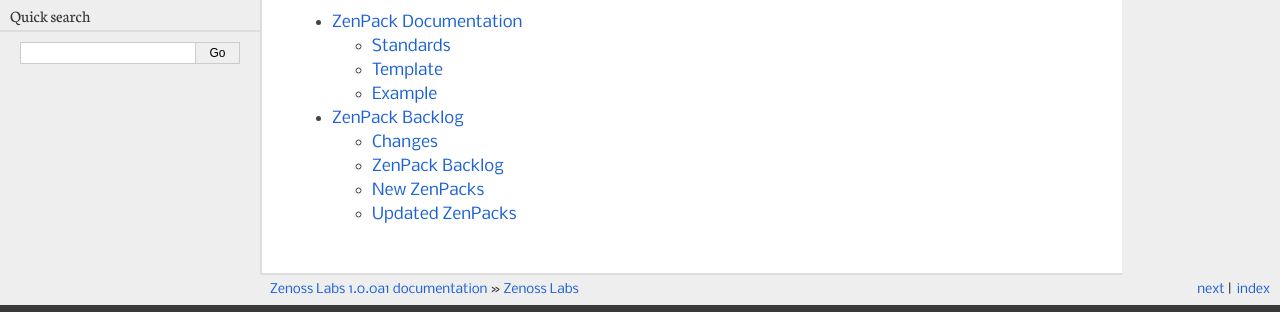
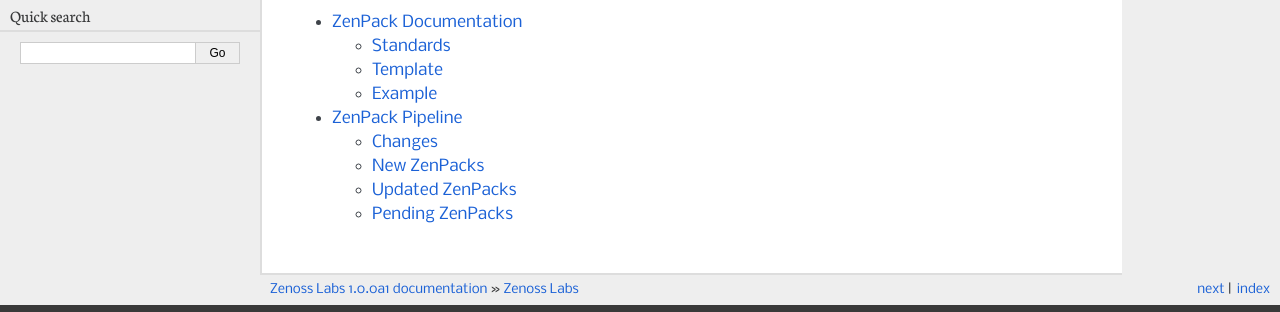
Before and after one commit to zenoss/zenosslabs, a Sphinx documentation site: the page built from docs/index.rst, in a window 1280 px wide. Shown: the part 188-500 px from the top of the page. Built offline with Sphinx 7.4.7, drawn with Linux system fonts in a browser that asks for light colours.

Commit message:
Change backlog to pipeline.

```diff
--- a/docs/index.rst
+++ b/docs/index.rst
@@ -11,4 +11,4 @@
    :maxdepth: 2
 
    zenpack_documentation
-   zenpack_backlog
+   zenpack_pipeline
--- a/docs/zenpack_backlog.rst
+++ b/docs/zenpack_pipeline.rst
@@ -1,9 +1,9 @@
 ===============================================================================
-ZenPack Backlog
+ZenPack Pipeline
 ===============================================================================
 
-This document tracks the `ZenPack Backlog`_, `New ZenPacks`_ and recently
-`Updated ZenPacks`_.
+This document tracks `New ZenPacks`_, recently `Updated ZenPacks`_, and
+`Pending ZenPacks`_.
 
 Changes
 ===============================================================================
@@ -13,17 +13,6 @@
 =========== ====================================================================
 2011-12-07  Created document
 =========== ====================================================================
-
-ZenPack Backlog
-===============================================================================
-
-=============================== =============================== ======= =======
-Summary                         ZenPack                         Version Date
-=============================== =============================== ======= =======
-Cisco UCS C-Series Monitoring   ZenPacks.zenoss.CiscoUCSSNMP    TBD     TBD
-Solaris LDOM Monitoring         ZenPacks.zenoss.SolarisMonitor  TBD     TBD
-=============================== =============================== ======= =======
-
 
 New ZenPacks
 ===============================================================================
@@ -45,3 +34,14 @@
 =============================== =============================== ======= =======
 VMware vSphere Monitoring       ZenPacks.zenoss.ZenVMware       1.9.0   2011-08-29
 =============================== =============================== ======= =======
+
+
+Pending ZenPacks
+===============================================================================
+
+=============================== =============================== ======= =======
+Summary                         ZenPack                         Version Date
+=============================== =============================== ======= =======
+Cisco UCS C-Series Monitoring   ZenPacks.zenoss.CiscoUCSSNMP    TBD     TBD
+Solaris LDOM Monitoring         ZenPacks.zenoss.SolarisMonitor  TBD     TBD
+=============================== =============================== ======= =======
```
